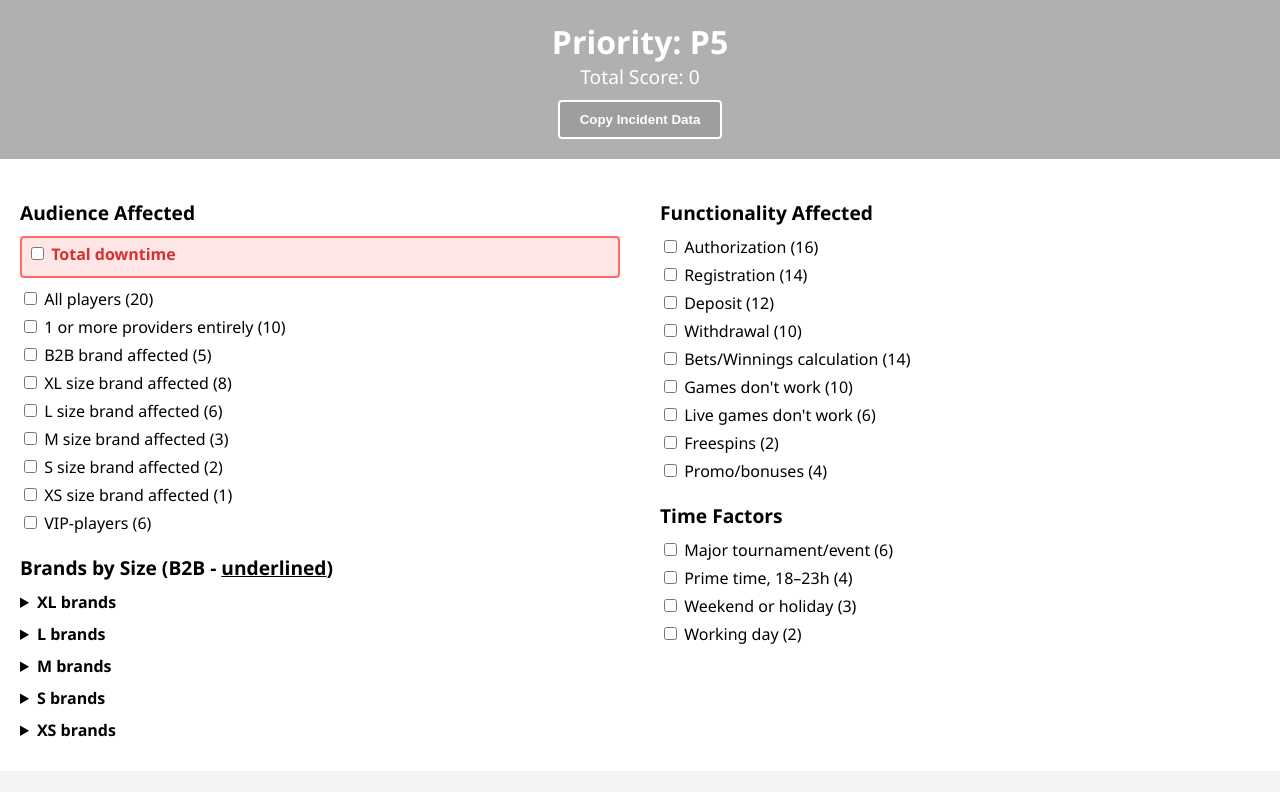
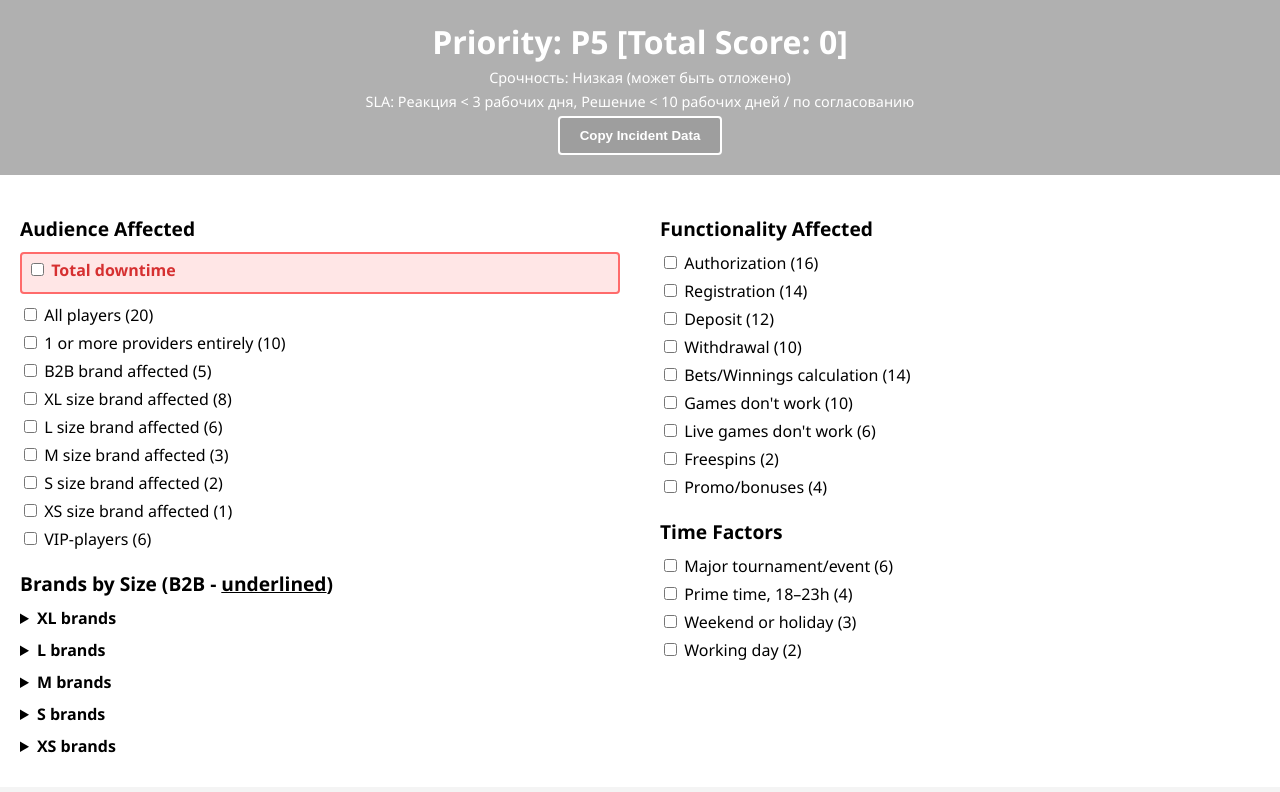
Before and after one commit to alanshakov/incident-priority-tool, a plain HTML site: page index.html in a window 1280 px wide. Drawn offline with Linux system fonts and the light colour scheme.

Commit message:
Add files via upload

```diff
--- a/index.html
+++ b/index.html
@@ -33,9 +33,9 @@
       font-size: 2em;
       font-weight: bold;
     }
-    .score {
-      font-size: 1.2em;
-      margin-bottom: 10px;
+    .urgency, .sla {
+      font-size: 0.9em;
+      margin: 5px 0;
     }
     .button {
       background: rgba(0,0,0,0.1);
@@ -83,8 +83,9 @@
 </head>
 <body>
   <div class="sticky-result" id="result">
-    <div class="priority" id="priority">Priority: P5</div>
-    <div class="score">Total Score: <span id="score">0</span></div>
+    <div class="priority" id="priority">Priority: P5 [Total Score: 0]</div>
+    <div class="urgency" id="urgency">Срочность: Низкая (может быть отложено)</div>
+    <div class="sla" id="sla">SLA: Реакция < 3 рабочих дня, Решение < 10 рабочих дней / по согласованию</div>
     <button class="button" onclick="copyToClipboard()">Copy Incident Data</button>
   </div>
 
@@ -110,7 +111,7 @@
       <details><summary>XL brands</summary><p>ninecasino, betonred, bdmbet</p></details>
       <details><summary>L brands</summary><p>ninewin, <b><u>vincispin</u></b>, liraspin, kinghills, brunocasino, oscarspin, jokabet, spinmama, coolzino</p></details>
       <details><summary>M brands</summary><p>savaspin, b7casino, nyxbets, <b><u>fridayroll</u></b>, billionairespin, <b><u>candyspinz</u></b>, crystalroll, memocasino, <b><u>vipzino</u></b>, katanaspin, xtraspin, <b><u>felixspin</u></b>, jackpotraider, f7casino, r2pbet, <b><u>highflybet</u></b>, zumospin, betsixty, nomaspin, carlospin, <b><u>winaura</u></b>, wbetz, spinbuddha, gigaspinz</p></details>
-      <details><summary>S brands</summary><p><b><u>rockyspin</u></b>, cryptoleo, <b><u>lazybar</u></b>, heyspin, <b><u>capospin</u></b>, <b><u>romancasino</u></b>, <b><u>godofcoins</u></b>, getslots, <b><u>bettyspin</u></b>, pinocasino, duxcasino, <b><u>rolldorado</u></b>, whitelabel_1, <b><u>gambloria</u></b></p></details>
+      <details><summary>S brands</summary><p><b><u>rockyspin</u></b>, cryptoleo, <b><u>lazybar</u></b>, heyspin, <b><u>capospin</u></b>, <b><u>romancasino</u></b>, <b><u>godofcoins</u></b>, getslots, <b><u>bettyspin</u></b>, pinocasino, duxcasino, <b><u>rolldorado</u></b>, <b><u>whitelabel_1</u></b>, <b><u>gambloria</u></b></p></details>
       <details><summary>XS brands</summary><p>turbowinz, roulettino, blazingwildz, honeybetz, spinmacho, ivybet, corgibet, betgrouse, betonred-ng, <b><u>playjonny</u></b>, spingranny, piperspin, octocasino, heyspin.dk, <b><u>morospin</u></b></p></details>
     </div>
 
@@ -141,9 +142,33 @@
   <script>
     const checkboxes = document.querySelectorAll('input[type="checkbox"]');
     const priorityEl = document.getElementById('priority');
-    const scoreEl = document.getElementById('score');
+    const urgencyEl = document.getElementById('urgency');
+    const slaEl = document.getElementById('sla');
     const resultEl = document.getElementById('result');
     const totalDowntimeCheckbox = document.getElementById('totalDowntime');
+
+    const priorityData = {
+      P1: {
+        urgency: 'Немедленная реакция, поддержка 24/7',
+        sla: 'SLA: Реакция < 5 минут, Решение < 2 час'
+      },
+      P2: {
+        urgency: 'Очень высокая',
+        sla: 'SLA: Реакция < 15 минут, Решение < 4 час'
+      },
+      P3: {
+        urgency: 'Высокая (в рамках рабочего дня)',
+        sla: 'SLA: Реакция < 2-4 часов, Решение < 1-2 рабочих дней'
+      },
+      P4: {
+        urgency: 'Средняя (плановое решение)',
+        sla: 'SLA: Реакция < 4-8 часов, Решение < 3-5 рабочих дней'
+      },
+      P5: {
+        urgency: 'Низкая (может быть отложено)',
+        sla: 'SLA: Реакция < 3 рабочих дня, Решение < 10 рабочих дней / по согласованию'
+      }
+    };
 
     function calculate() {
       let score = 0;
@@ -151,8 +176,7 @@
       // Если выбран Total downtime, устанавливаем P1 приоритет
       if (totalDowntimeCheckbox.checked) {
         score = 100; // Максимальный вес для P1
-        priorityEl.textContent = 'Priority: P1';
-        updateBackground('P1');
+        updatePriority('P1', score);
       } else {
         // Обычный расчет
         checkboxes.forEach(cb => {
@@ -167,11 +191,15 @@
         else if (score >= 12) priority = 'P3';
         else if (score >= 6) priority = 'P4';
 
-        priorityEl.textContent = `Priority: ${priority}`;
-        updateBackground(priority);
+        updatePriority(priority, score);
       }
+    }
 
-      scoreEl.textContent = score;
+    function updatePriority(priority, score) {
+      priorityEl.textContent = `Priority: ${priority} [Total Score: ${score}]`;
+      urgencyEl.textContent = `Срочность: ${priorityData[priority].urgency}`;
+      slaEl.textContent = priorityData[priority].sla;
+      updateBackground(priority);
     }
 
     function updateBackground(priority) {
@@ -211,7 +239,7 @@
         .filter(cb => cb.checked)
         .map(cb => `- ${cb.parentElement.innerText}`)
         .join('\n');
-      const text = `${priorityEl.textContent}\nScore: ${scoreEl.textContent}\nSelected:\n${selected}`;
+      const text = `${priorityEl.textContent}\n${urgencyEl.textContent}\n${slaEl.textContent}\nSelected:\n${selected}`;
       navigator.clipboard.writeText(text).then(() => {
         alert("Incident data copied to clipboard.");
       });
```
